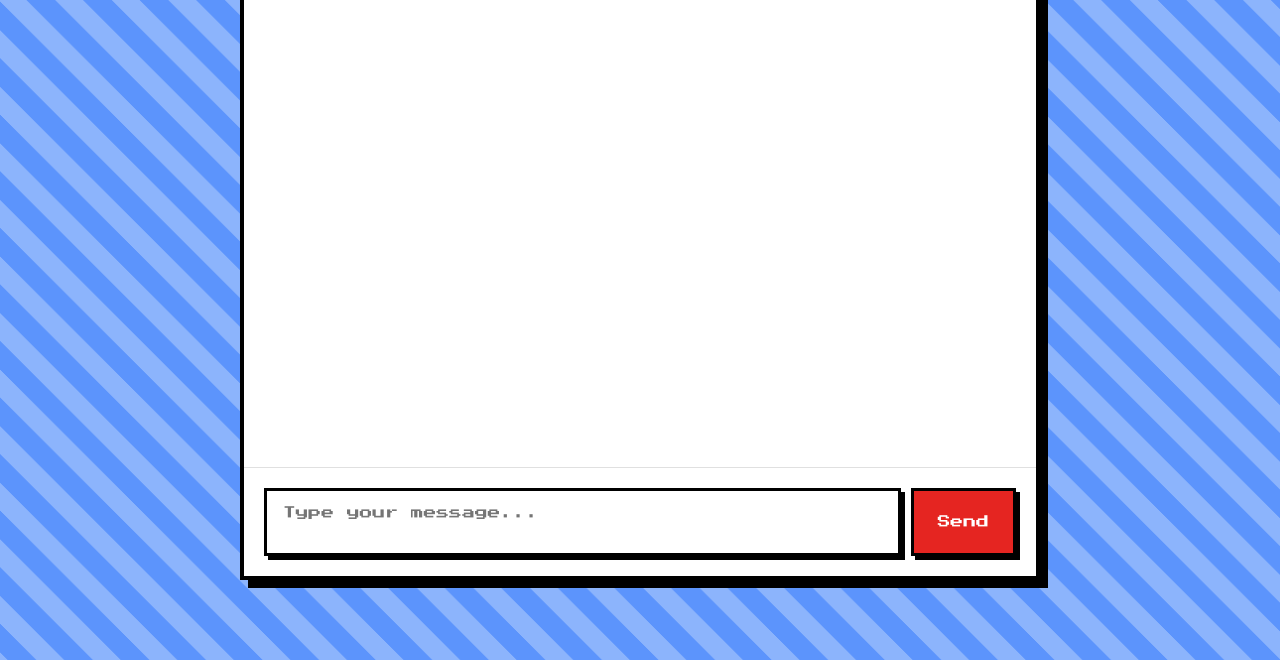
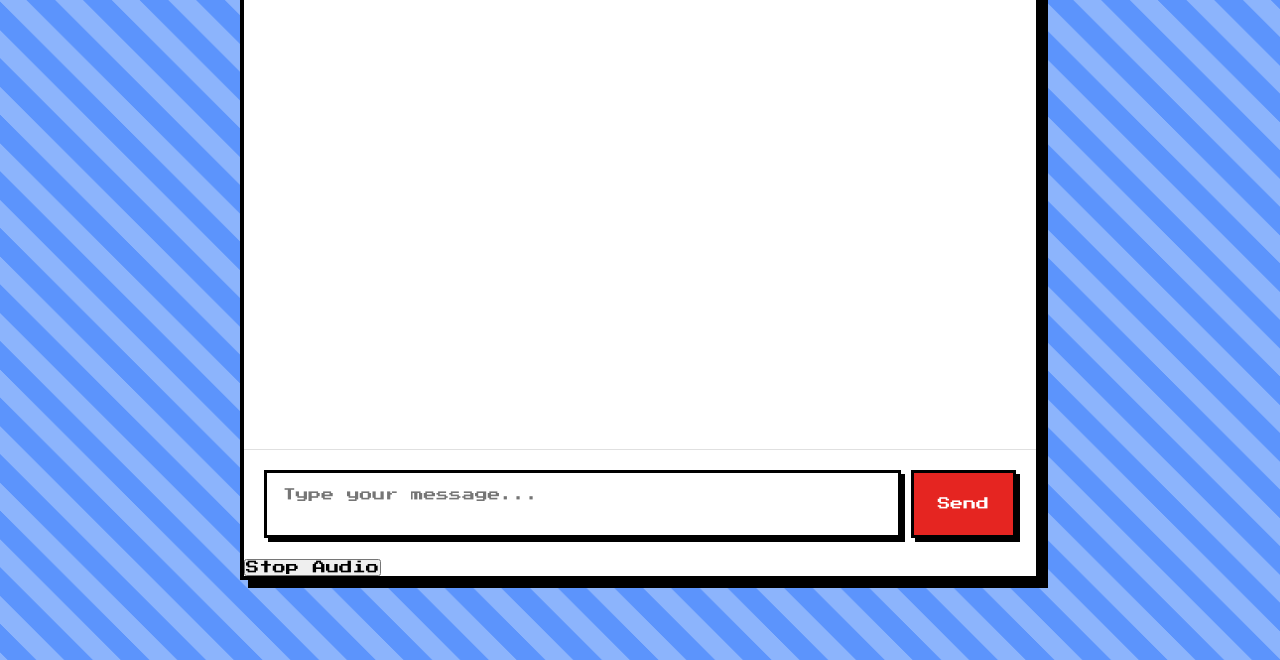
Before and after one commit to Dhruv852/luigiBOT, a website: page public/index.html in a window 1280 px wide. Shown: the part 140-800 px from the top of the page. Drawn offline with Linux system fonts and the light colour scheme.

Commit message:
Update index.html

```diff
--- a/public/index.html
+++ b/public/index.html
@@ -3,7 +3,7 @@
 <head>
     <meta charset="UTF-8">
     <meta name="viewport" content="width=device-width, initial-scale=1.0">
-    <title>Luigi.bot</title>
+    <title>Luigi_BOT</title>
     <link rel="stylesheet" href="styles.css">
 </head>
 <body>
@@ -16,6 +16,9 @@
             <textarea id="user-input" placeholder="Type your message..."></textarea>
             <button id="send-button">Send</button>
         </div>
+        <div class="audio-button-container">
+            <button id="stop-audio-button">Stop Audio</button>
+        </div>
     </div>
     <script src="script.js"></script>
 </body>
```
